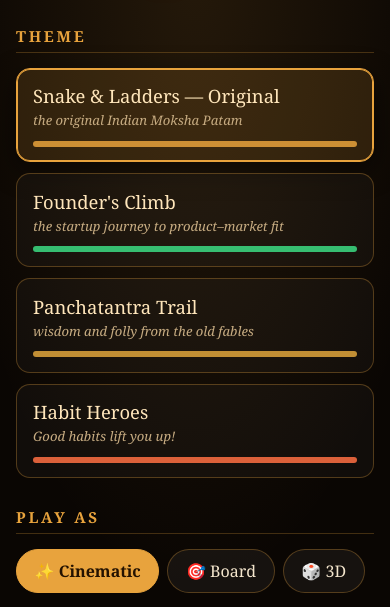
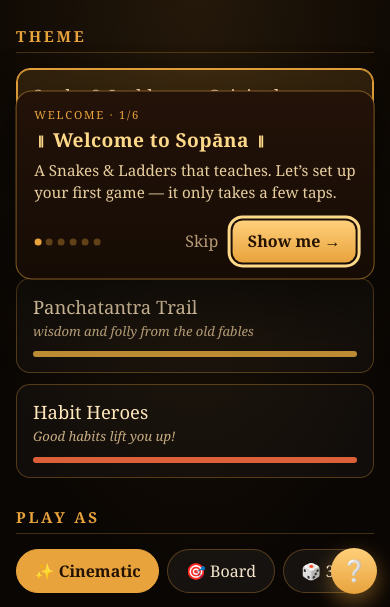
Before and after one commit to naveenneog/Sopana, a website with bundled scripts: page web/setup.html in a window 390 px wide. Shown: the part 237-844 px from the top of the page. Built offline with nearby package versions, Linux system fonts and the light colour scheme.

Commit message:
Add first-run coach-mark tour to the lobby
New web/js/onboarding.js spotlights each setup step for first-time players: a welcome, then the theme grid, mode pills, player count, the name input, and the Begin button (dark scrim + gold-ring spotlight + tooltip with Back/Next/Skip, progress dots, keyboard and click-to-advance). Auto-runs once via localStorage 'sopana.tour.v1' and is replayable from a floating help button.

setup.js dispatches a 'sopana:lobby-ready' event once its controls render; setup.html loads the module. Verified on desktop + mobile (spotlight aligns to every target, 0 overflow, no console errors); 19/19 tests pass. Game logic untouched.

Co-authored-by: Copilot <223556219+Copilot@users.noreply.github.com>

```diff
--- /dev/null
+++ b/web/js/onboarding.js
@@ -0,0 +1,245 @@
+// First-run coach-mark tour for the lobby: a spotlight overlay that walks a new
+// player through picking a theme, a mode, players, typing a name, and starting.
+// Self-contained (injects its own styles + DOM). Shows once (localStorage), with a
+// small "?" button to replay it any time. Nothing here touches the game itself.
+
+const KEY = 'sopana.tour.v1';
+const $ = (s) => document.querySelector(s);
+const reduce = window.matchMedia && window.matchMedia('(prefers-reduced-motion: reduce)').matches;
+
+const STEPS = [
+  {
+    target: null,
+    kind: 'Welcome',
+    title: '॥ Welcome to Sopāna ॥',
+    body: 'A Snakes &amp; Ladders that teaches. Let’s set up your first game — it only takes a few taps.',
+    primary: 'Show me →',
+  },
+  {
+    target: '#themes',
+    kind: 'Step 1',
+    title: 'Pick a world',
+    body: 'Each theme re-themes the whole game — its board art, story, characters, narration and music.',
+  },
+  {
+    target: '#modes',
+    kind: 'Step 2',
+    title: 'Choose how to play',
+    body: 'Board is the classic 2D grid, Cinematic is a backlit shadow-theatre, and 3D is a real three-dimensional board.',
+  },
+  {
+    target: '#counts',
+    kind: 'Step 3',
+    title: 'How many players?',
+    body: 'Play solo, or pass-and-play with up to 4 people taking turns on one device.',
+  },
+  {
+    target: '#players .pname',
+    fallback: '#players',
+    kind: 'Step 4',
+    title: 'Add your name',
+    body: 'Tap here and type each player’s name, then pick a character token beside it.',
+  },
+  {
+    target: '#begin',
+    kind: 'Ready!',
+    title: 'Begin the ascent',
+    body: 'All set — tap this to start climbing. 🎲 Land on a virtue to rise, a vice to fall.',
+    primary: 'Got it',
+  },
+];
+
+function injectStyles() {
+  if ($('#ob-style')) return;
+  const s = document.createElement('style');
+  s.id = 'ob-style';
+  s.textContent = `
+    .ob-block{position:fixed;inset:0;z-index:9998;cursor:pointer;background:transparent}
+    .ob-hole{position:fixed;z-index:9999;border-radius:14px;box-shadow:0 0 0 9999px rgba(6,4,2,.80);outline:2px solid #e8a33d;outline-offset:0;pointer-events:none;transition:${reduce ? 'none' : 'left .25s ease,top .25s ease,width .25s ease,height .25s ease'}}
+    .ob-hole::after{content:'';position:absolute;inset:-4px;border-radius:16px;border:2px solid rgba(255,217,138,.7);opacity:.9;${reduce ? '' : 'animation:ob-pulse 1.6s ease-out infinite'}}
+    @keyframes ob-pulse{0%{box-shadow:0 0 0 0 rgba(232,163,61,.5)}70%{box-shadow:0 0 0 12px rgba(232,163,61,0)}100%{box-shadow:0 0 0 0 rgba(232,163,61,0)}}
+    .ob-tip{position:fixed;z-index:10000;width:min(330px,88vw);background:linear-gradient(180deg,#231208,#160c05);border:1px solid rgba(232,163,61,.5);border-radius:16px;padding:1rem 1.1rem;box-shadow:0 24px 60px rgba(0,0,0,.6);color:#f4e6cd;font-family:'Georgia','Noto Serif',serif;${reduce ? '' : 'transition:left .25s ease,top .25s ease'}}
+    .ob-tip .ob-k{font-size:.7rem;letter-spacing:.16em;text-transform:uppercase;color:#e8a33d}
+    .ob-tip h3{margin:.25rem 0 .35rem;color:#ffd98a;font-size:1.2rem;letter-spacing:.02em}
+    .ob-tip p{margin:0;color:#e8cfa0;font-size:.95rem;line-height:1.5}
+    .ob-dots{display:flex;gap:.3rem;align-items:center}
+    .ob-dots i{width:7px;height:7px;border-radius:50%;background:rgba(232,163,61,.35)}
+    .ob-dots i.on{background:#e8a33d}
+    .ob-row{display:flex;align-items:center;justify-content:space-between;gap:.6rem;margin-top:1rem}
+    .ob-btns{display:flex;gap:.5rem}
+    .ob-b{font:inherit;cursor:pointer;border-radius:10px;padding:.5rem .95rem;min-height:42px;border:1px solid rgba(232,163,61,.4);background:rgba(255,255,255,.05);color:#f4e6cd}
+    .ob-b:hover{border-color:#e8a33d}
+    .ob-b.primary{background:linear-gradient(180deg,#ffcf7a,#e8a33d);color:#241200;border:0;font-weight:bold}
+    .ob-b.skip{background:transparent;border:0;color:#b79b74;padding:.5rem .4rem}
+    .ob-b:focus-visible{outline:3px solid #ffd98a;outline-offset:2px}
+    .ob-help{position:fixed;right:calc(.8rem + env(safe-area-inset-right,0px));bottom:calc(.8rem + env(safe-area-inset-bottom,0px));z-index:50;width:46px;height:46px;border-radius:50%;font-size:1.3rem;line-height:1;display:grid;place-items:center;cursor:pointer;color:#241200;background:linear-gradient(180deg,#ffcf7a,#e8a33d);border:0;box-shadow:0 8px 22px rgba(232,163,61,.45)}
+    .ob-help:focus-visible{outline:3px solid #ffd98a;outline-offset:3px}
+    @media (max-width:520px){.ob-tip{width:92vw}}
+  `;
+  document.head.appendChild(s);
+}
+
+let block, hole, tip, idx = 0, active = false, keyHandler, repos;
+
+function buildDom() {
+  block = document.createElement('div');
+  block.className = 'ob-block';
+  block.addEventListener('click', () => go(idx + 1));
+
+  hole = document.createElement('div');
+  hole.className = 'ob-hole';
+
+  tip = document.createElement('div');
+  tip.className = 'ob-tip';
+  tip.setAttribute('role', 'dialog');
+  tip.setAttribute('aria-modal', 'true');
+  tip.setAttribute('aria-labelledby', 'ob-title');
+  tip.addEventListener('click', (e) => e.stopPropagation());
+}
+
+function currentTarget() {
+  const st = STEPS[idx];
+  if (!st.target) return null;
+  return document.querySelector(st.target) || (st.fallback ? document.querySelector(st.fallback) : null);
+}
+
+function render() {
+  const st = STEPS[idx];
+  const last = idx === STEPS.length - 1;
+  const dots = STEPS.map((_, i) => `<i class="${i === idx ? 'on' : ''}"></i>`).join('');
+  tip.innerHTML = `
+    <div class="ob-k">${st.kind} · ${idx + 1}/${STEPS.length}</div>
+    <h3 id="ob-title">${st.title}</h3>
+    <p>${st.body}</p>
+    <div class="ob-row">
+      <div class="ob-dots">${dots}</div>
+      <div class="ob-btns">
+        <button class="ob-b skip" data-act="skip">Skip</button>
+        ${idx > 0 ? '<button class="ob-b" data-act="back">Back</button>' : ''}
+        <button class="ob-b primary" data-act="next">${st.primary || (last ? 'Done' : 'Next →')}</button>
+      </div>
+    </div>`;
+  tip.querySelectorAll('[data-act]').forEach((b) => {
+    b.addEventListener('click', (e) => {
+      e.stopPropagation();
+      const a = b.getAttribute('data-act');
+      if (a === 'skip') return close(true);
+      if (a === 'back') return go(idx - 1);
+      return go(idx + 1);
+    });
+  });
+  position();
+  const primary = tip.querySelector('.ob-b.primary');
+  if (primary) primary.focus();
+}
+
+function position() {
+  const t = currentTarget();
+  if (!t) {
+    hole.style.display = 'none';
+    tip.style.left = '50%';
+    tip.style.top = '50%';
+    tip.style.transform = 'translate(-50%,-50%)';
+    return;
+  }
+  hole.style.display = 'block';
+  tip.style.transform = 'none';
+  t.scrollIntoView({ block: 'center', behavior: reduce ? 'auto' : 'smooth' });
+  const settle = reduce ? 0 : 280;
+  setTimeout(measure, settle);
+}
+
+function measure() {
+  const t = currentTarget();
+  if (!t || !active) return;
+  const r = t.getBoundingClientRect();
+  const pad = 8;
+  const hx = r.left - pad, hy = r.top - pad, hw = r.width + pad * 2, hh = r.height + pad * 2;
+  hole.style.left = hx + 'px';
+  hole.style.top = hy + 'px';
+  hole.style.width = hw + 'px';
+  hole.style.height = hh + 'px';
+
+  const tw = tip.offsetWidth, th = tip.offsetHeight, gap = 14;
+  let top = hy + hh + gap;
+  if (top + th > window.innerHeight - 8) top = hy - th - gap;         // flip above
+  if (top < 8) top = Math.min(window.innerHeight - th - 8, hy + hh + gap);
+  let left = hx + hw / 2 - tw / 2;
+  left = Math.min(Math.max(8, left), window.innerWidth - tw - 8);
+  tip.style.left = left + 'px';
+  tip.style.top = Math.max(8, top) + 'px';
+}
+
+function go(i) {
+  if (i < 0) return;
+  if (i >= STEPS.length) return close(true);
+  idx = i;
+  render();
+}
+
+function start(force) {
+  if (active) return;
+  if (!force && localStorage.getItem(KEY)) return;
+  injectStyles();
+  buildDom();
+  idx = 0;
+  active = true;
+  document.body.append(block, hole, tip);
+  keyHandler = (e) => {
+    if (!active) return;
+    if (e.key === 'Escape') { e.preventDefault(); close(true); }
+    else if (e.key === 'Enter' || e.key === 'ArrowRight') { e.preventDefault(); go(idx + 1); }
+    else if (e.key === 'ArrowLeft') { e.preventDefault(); go(idx - 1); }
+  };
+  repos = () => measure();
+  document.addEventListener('keydown', keyHandler);
+  window.addEventListener('resize', repos);
+  window.addEventListener('scroll', repos, { passive: true });
+  render();
+}
+
+function close(markDone) {
+  if (!active) return;
+  active = false;
+  document.removeEventListener('keydown', keyHandler);
+  window.removeEventListener('resize', repos);
+  window.removeEventListener('scroll', repos);
+  [block, hole, tip].forEach((n) => n && n.remove());
+  if (markDone) { try { localStorage.setItem(KEY, '1'); } catch (e) { /* private mode */ } }
+  const help = $('.ob-help');
+  if (help) help.focus();
+}
+
+function addHelpButton() {
+  if ($('.ob-help')) return;
+  injectStyles();
+  const b = document.createElement('button');
+  b.className = 'ob-help';
+  b.type = 'button';
+  b.textContent = '❔';
+  b.title = 'How to play';
+  b.setAttribute('aria-label', 'How to play — replay the intro tour');
+  b.addEventListener('click', () => start(true));
+  document.body.appendChild(b);
+}
+
+// Wait until the lobby has rendered its controls, then add the help button and
+// auto-run the tour on first visit.
+function whenReady(cb) {
+  let done = false;
+  const fire = () => { if (done) return; done = true; cb(); };
+  document.addEventListener('sopana:lobby-ready', fire, { once: true });
+  const t0 = Date.now();
+  const poll = () => {
+    if (done) return;
+    if (document.querySelector('#themes .card') && document.querySelector('#players .prow')) return fire();
+    if (Date.now() - t0 > 5000) return fire();
+    setTimeout(poll, 150);
+  };
+  poll();
+}
+
+whenReady(() => {
+  addHelpButton();
+  start(false);
+});
--- a/web/js/setup.js
+++ b/web/js/setup.js
@@ -125,6 +125,7 @@ async function main() {
   renderCounts();
   renderPlayers();
   $('#begin').addEventListener('click', begin);
+  document.dispatchEvent(new CustomEvent('sopana:lobby-ready'));
 }
 
 main();
--- a/web/setup.html
+++ b/web/setup.html
@@ -77,5 +77,6 @@
       </div>
     </div>
     <script type="module" src="js/setup.js"></script>
+    <script type="module" src="js/onboarding.js"></script>
   </body>
 </html>
```
Also changed, not shown: CONTEXT.md (+8 -0 lines).
